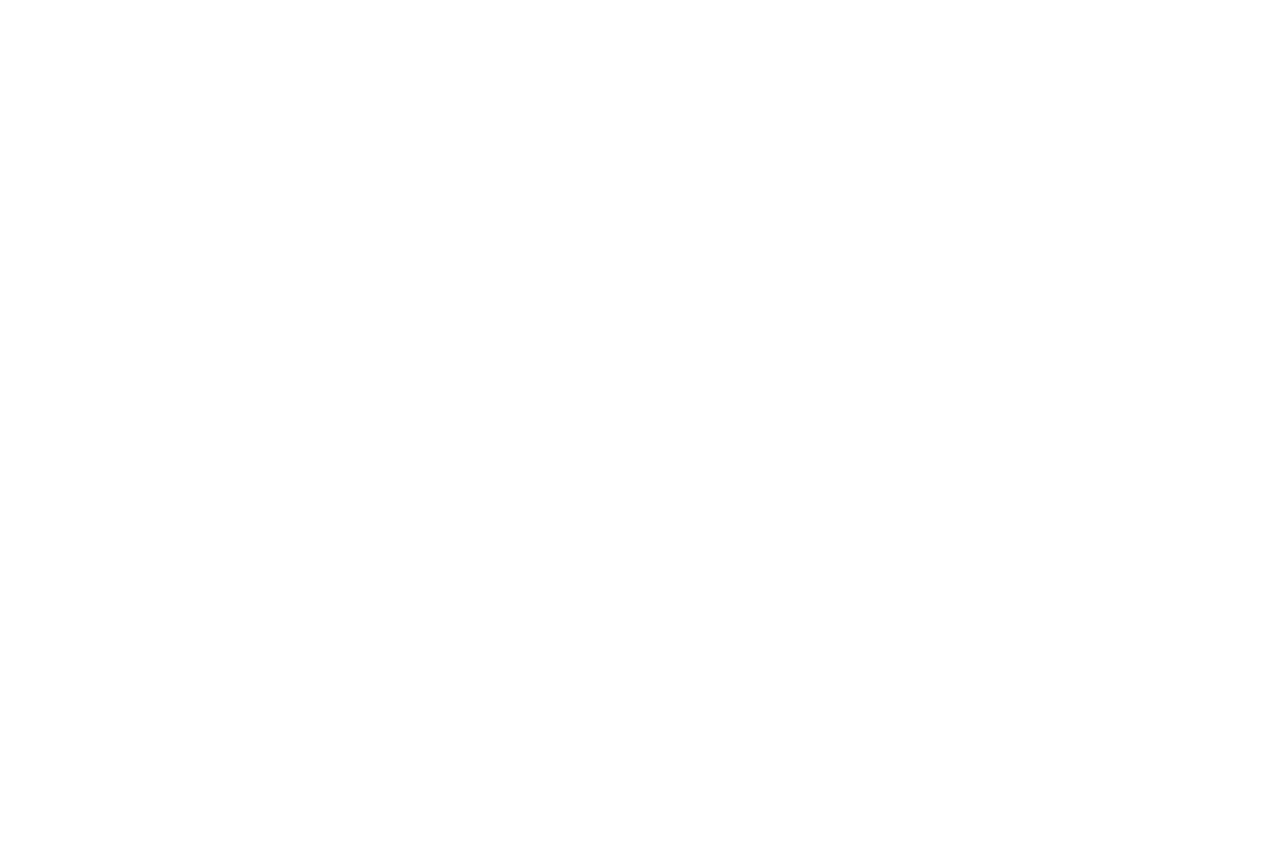
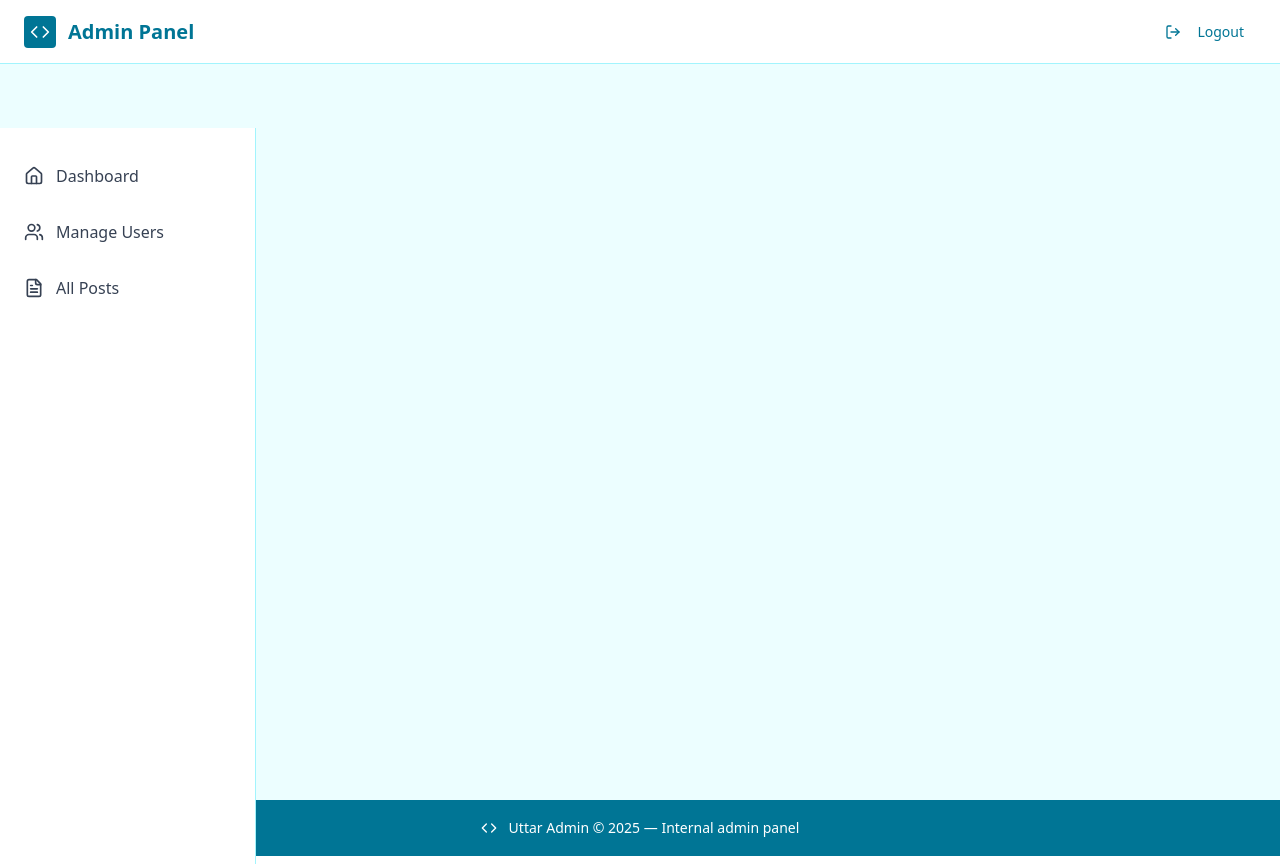
Before and after one commit to SarunMr/Uttar, a React (Vite) app in the folder frontend/: page /admin in a window 1280 px wide. Before the commit this address had no page. Before the commit the page ends 800 px from the top, so only its background shows below. Built offline with nearby package versions, Linux system fonts and the light colour scheme.

Commit message:
fixed issue admin login

```diff
--- /dev/null
+++ b/frontend/src/components/admin/AdminFooter.jsx
@@ -0,0 +1,13 @@
+import { Code } from "lucide-react";
+export default function AdminFooter() {
+  return (
+    <footer className="w-full bg-cyan-700 h-14 flex items-center justify-center text-white text-sm">
+      <div className="flex items-center gap-2">
+        <Code className="h-4 w-4 mr-1" />
+        <span>
+          Uttar Admin &copy; {new Date().getFullYear()} — Internal admin panel
+        </span>
+      </div>
+    </footer>
+  );
+}
--- /dev/null
+++ b/frontend/src/components/admin/AdminNavbar.jsx
@@ -0,0 +1,32 @@
+import { Button } from "@/components/ui/button";
+import { Code, LogOut } from "lucide-react";
+import { useNavigate } from "react-router-dom";
+
+export default function AdminNavbar() {
+  const navigate = useNavigate();
+
+  const logout = () => {
+    localStorage.clear();
+    navigate("/auth/login");
+  };
+
+  return (
+    <nav className="w-full bg-white border-b border-cyan-200 px-6 h-16 flex items-center sticky top-0 z-40">
+      <div className="flex items-center gap-3">
+        <div className="w-8 h-8 bg-cyan-700 rounded flex items-center justify-center">
+          <Code className="text-white h-5 w-5" />
+        </div>
+        <span className="text-xl font-bold text-cyan-700">Admin Panel</span>
+      </div>
+      <div className="flex-1" />
+      <Button
+        variant="ghost"
+        onClick={logout}
+        className="text-cyan-700 hover:text-cyan-900"
+      >
+        <LogOut className="mr-2 h-4 w-4" />
+        Logout
+      </Button>
+    </nav>
+  );
+}
--- /dev/null
+++ b/frontend/src/components/admin/AdminSidebar.jsx
@@ -0,0 +1,45 @@
+import { NavLink, useLocation } from "react-router-dom";
+import { Home, Users, FileText } from "lucide-react";
+import { cn } from "@/lib/utils"; // use your utility for className merge
+
+const menu = [
+  { to: "/admin/home", icon: Home, label: "Dashboard" },
+  { to: "/admin/users", icon: Users, label: "Manage Users" },
+  { to: "/admin/posts", icon: FileText, label: "All Posts" },
+];
+
+export default function AdminSidebar() {
+  const { pathname } = useLocation();
+
+  return (
+    <aside
+      className={cn(
+        "bg-white border-r border-cyan-200 h-[calc(100vh-4rem)] mt-0", // 4rem = Navbar height(16) for sticky
+        "flex-shrink-0 transition-all",
+        "w-64 hidden md:flex flex-col", // desktop: 256px sidebar, flex, not toggleable
+        "fixed md:relative z-30", // fixed for sticky sidebar on mobile, relative on desktop
+      )}
+      style={{ top: "4rem" }} // beneath the navbar
+    >
+      <nav className="flex flex-col py-6 gap-2">
+        {menu.map((item) => (
+          <NavLink
+            to={item.to}
+            key={item.to}
+            className={({ isActive }) =>
+              cn(
+                "flex items-center gap-3 px-6 py-3 font-medium rounded-r-full transition-colors",
+                isActive || pathname === item.to
+                  ? "bg-cyan-100 text-cyan-800"
+                  : "text-gray-700 hover:bg-cyan-50",
+              )
+            }
+          >
+            <item.icon className="w-5 h-5" />
+            <span>{item.label}</span>
+          </NavLink>
+        ))}
+      </nav>
+    </aside>
+  );
+}
--- /dev/null
+++ b/frontend/src/layout/AdminLayout.jsx
@@ -0,0 +1,20 @@
+
+import { Outlet } from "react-router-dom";
+import AdminNavbar from "../components/admin/AdminNavbar.jsx";
+import AdminSidebar from "../components/admin/AdminSidebar.jsx";
+import AdminFooter from "../components/admin/AdminFooter.jsx";
+
+export default function AdminLayout() {
+  return (
+    <div className="min-h-screen flex flex-col bg-cyan-50">
+      <AdminNavbar />
+      <div className="flex flex-1 w-full">
+        <AdminSidebar />
+        <main className="flex-1 p-4 md:p-8 bg-cyan-50">
+          <Outlet />
+        </main>
+      </div>
+      <AdminFooter />
+    </div>
+  );
+}
--- a/frontend/src/routes/AppRoutes.jsx
+++ b/frontend/src/routes/AppRoutes.jsx
@@ -3,7 +3,8 @@ import Home from "../pages/Home";
 import Login from "../pages/Login";
 import Register from "../pages/Register";
 import AuthLayout from "../layout/AuthLayout";
-import Admin from "../pages/Admin/Dashboard.jsx";
+import AdminLayout from "../layout/AdminLayout.jsx";
+import AdminHome from "../pages/Admin/Dashboard.jsx";
 import User from "../pages/Devlopers/Dashboard";
 
 export default function AppRoutes() {
@@ -18,9 +19,11 @@ export default function AppRoutes() {
         <Route path="register" element={<Register />} />
       </Route>
 
- {/* Protected Dashboards */}
+      {/* Protected Dashboards */}
+      <Route path="/admin" element={<AdminLayout />}>
+        <Route path="home" element={<AdminHome />} />
+      </Route>
       <Route path="/user/dashboard" element={<User />} />
-      <Route path="/admin/home" element={<Admin />} />
     </Routes>
   );
 }
```
Also changed, not shown: 2 other files (tests, documents, lock files or other folders).
